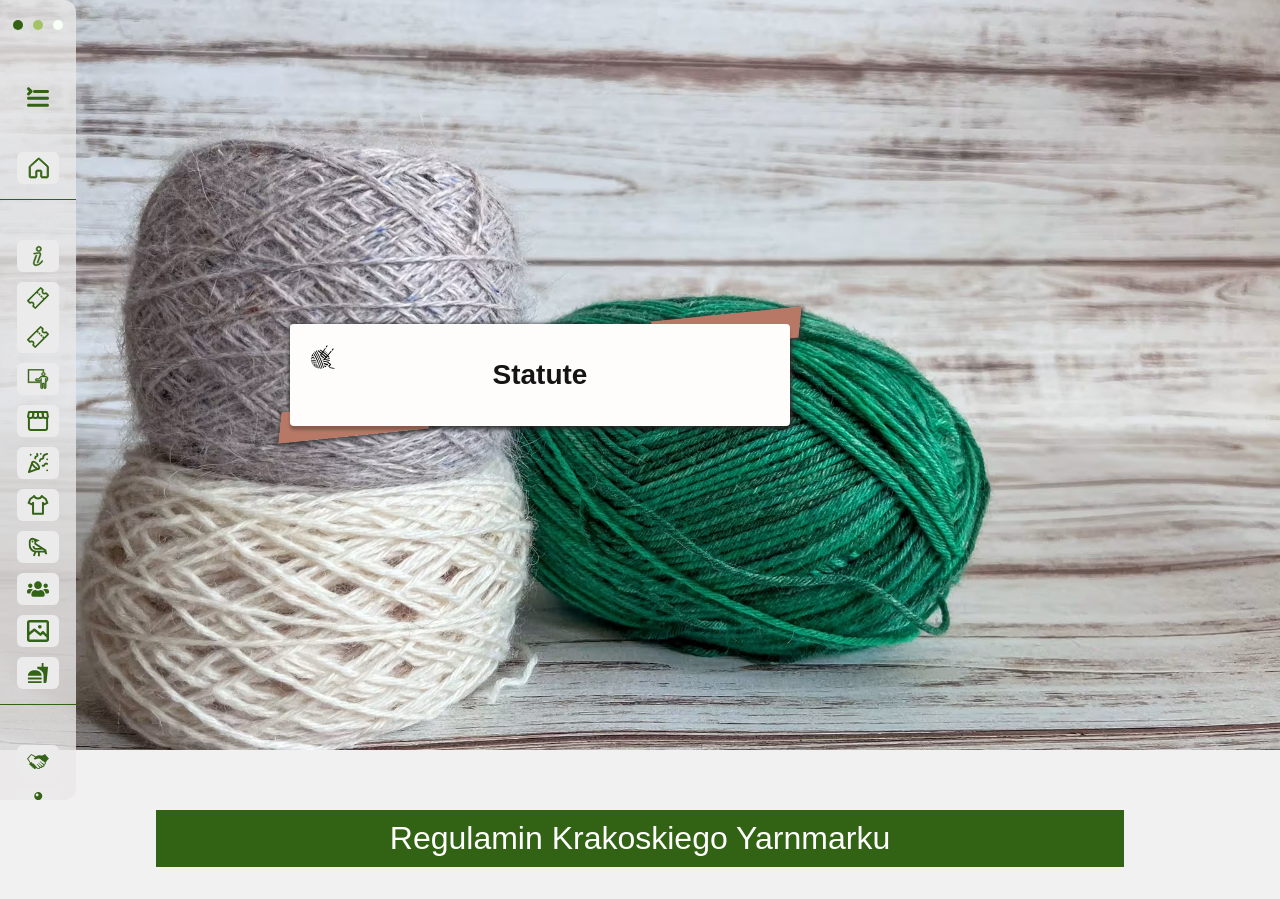
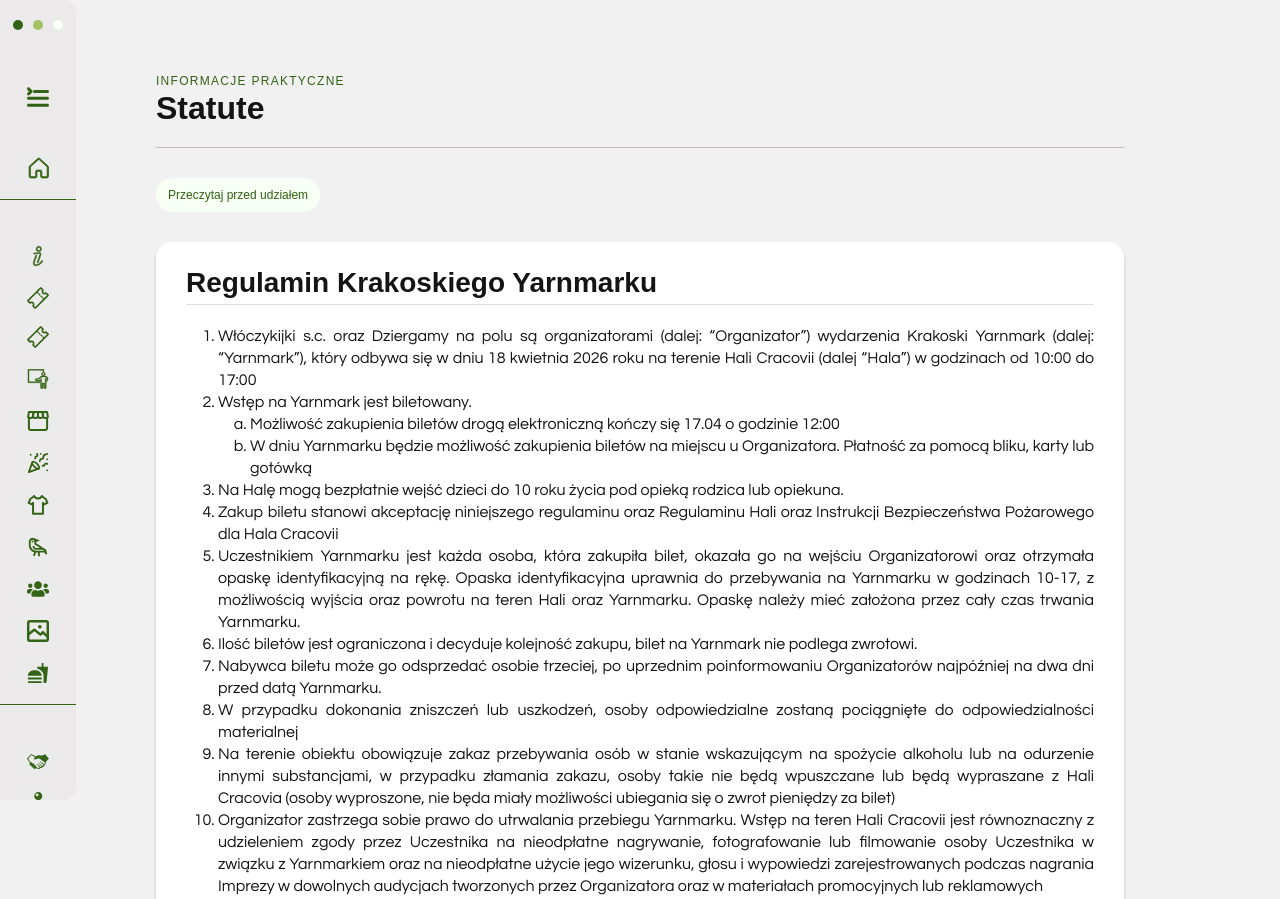
Before and after one commit to malg266526/yarnmark, a React app: page /statutes in a window 1280 px wide. Shown: the top 899 px of the page. Built offline with nearby package versions, Linux system fonts and the light colour scheme; a web font is replaced by a local one.

Commit message:
new technical page deisgn

```diff
--- /dev/null
+++ b/src/components/UtilityPageHeader.tsx
@@ -0,0 +1,52 @@
+import React, { ReactNode } from 'react';
+import styled from 'styled-components';
+import { GrayScale, TextColors } from '../styles/theme';
+import { RedesignSpacings } from '../styles/spacings';
+import { Typography } from './Typography';
+import { ScreenSize } from '../styles/screeen-size';
+
+const HeaderRoot = styled.div`
+  width: 100%;
+  max-width: 1100px;
+  display: flex;
+  flex-direction: column;
+  gap: ${RedesignSpacings.xxs};
+  padding: ${RedesignSpacings.xs} 0 ${RedesignSpacings.sm};
+  border-bottom: 1px solid ${GrayScale[300]};
+
+  @media (max-width: ${ScreenSize.phone}) {
+    padding: ${RedesignSpacings.xxs} 0 ${RedesignSpacings.sm};
+  }
+`;
+
+const Kicker = styled.div`
+  color: ${TextColors.secondary};
+  text-transform: uppercase;
+  letter-spacing: 0.08em;
+`;
+
+const Description = styled(Typography)`
+  max-width: 720px;
+`;
+
+interface UtilityPageHeaderProps {
+  title: ReactNode;
+  description?: ReactNode;
+  kicker?: ReactNode;
+}
+
+export const UtilityPageHeader = ({ title, description, kicker }: UtilityPageHeaderProps) => (
+  <HeaderRoot>
+    {kicker ? (
+      <Kicker>
+        <Typography size="xs">{kicker}</Typography>
+      </Kicker>
+    ) : null}
+
+    <Typography size="xxl" weight="bold" as="h1">
+      {title}
+    </Typography>
+
+    {description ? <Description size="md">{description}</Description> : null}
+  </HeaderRoot>
+);
--- a/src/pages/StatutesPage.tsx
+++ b/src/pages/StatutesPage.tsx
@@ -1,27 +1,57 @@
 import React from 'react';
 import styled from 'styled-components';
-import { SlantedCornersBox } from '../components/SlantedCornersBox';
-import { BackgroundColors } from '../styles/theme';
+import { BackgroundColors, Colors, TextColors } from '../styles/theme';
 import { Header } from './menu/Header';
-import { CenteredSection } from '../components/CenteredSection';
-import { BandTitle } from '../components/bands/BandTitle';
 import { PageContent } from '../components/PageContent';
-import { WoolPicture } from '../components/WoolPicture';
 import { Band } from '../components/bands/Band';
-import { ScreenSize } from '../styles/screeen-size';
 import { useTypedTranslation } from '../translations/useTypedTranslation';
 import { usePhone } from '../hooks/usePhone';
-import { PlainInfo, Separator } from './for-vendors/ForVendorsPage.styled';
+import { PlainInfo } from './for-vendors/ForVendorsPage.styled';
+import { UtilityPageHeader } from '../components/UtilityPageHeader';
+import { Typography } from '../components/Typography';
+import { RedesignSpacings } from '../styles/spacings';
+import { Radius as CardRadius, DropShadow as CardShadow } from '../styles/cards';
 
-const InvitationBoxWrapper = styled.div`
-  padding-left: 240px;
+const StatutesStack = styled.div`
+  width: 100%;
+  max-width: 1100px;
+  display: flex;
+  flex-direction: column;
+  gap: ${RedesignSpacings.md};
+`;
 
-  @media (max-width: ${ScreenSize.phone}) {
-    padding: 0;
-  }
+const IntroRow = styled.div`
+  display: flex;
+  flex-wrap: wrap;
+  gap: ${RedesignSpacings.xs};
+`;
+
+const IntroBadge = styled.div`
+  padding: 6px 12px;
+  border-radius: ${CardRadius.xxl};
+  background: ${BackgroundColors.green.light};
+  color: ${TextColors.secondary};
+`;
+
+const SectionCard = styled.section`
+  display: flex;
+  flex-direction: column;
+  gap: ${RedesignSpacings.sm};
+  padding: ${RedesignSpacings.md};
+  background: ${Colors.white};
+  border-radius: ${CardRadius.xl};
+  box-shadow: ${CardShadow.card};
+`;
+
+const SectionHeading = styled.div`
+  padding-bottom: ${RedesignSpacings.xs};
+  border-bottom: 1px solid rgba(50, 98, 19, 0.18);
 `;
 
 const StatueContent = styled(PlainInfo)`
+  min-height: auto;
+  max-width: none;
+
   ol {
     line-height: 22px;
   }
@@ -35,25 +65,29 @@
     <PageContent variant="wide" padding="none">
       <Header />
 
-      <Band.Wallpaper id="infoForVendorsIntro" picture={<WoolPicture />} size="lg" justify="flex-start">
-        <InvitationBoxWrapper>
-          <SlantedCornersBox overflowSize="10px" width="500px" padding="lg">
-            <CenteredSection>
-              <BandTitle>{t('menu.statutes')}</BandTitle>
-            </CenteredSection>
-          </SlantedCornersBox>
-        </InvitationBoxWrapper>
-      </Band.Wallpaper>
-
       <Band.NarrowColumn
-        id="yarnmark_statue"
+        id="statutes_header"
         gap="lg"
         size="xs"
         color={BackgroundColors.navigationBand}
         stretchOnMobile
         padding={isPhone ? 'sm' : 'xxl'}
       >
-        <Band.BeamTitle>Regulamin Krakoskiego Yarnmarku</Band.BeamTitle>
+        <StatutesStack>
+          <UtilityPageHeader kicker="Informacje praktyczne" title={t('menu.statutes')} />
+
+          <IntroRow>
+            <IntroBadge>
+              <Typography size="xs">Przeczytaj przed udziałem</Typography>
+            </IntroBadge>
+          </IntroRow>
+
+          <SectionCard>
+            <SectionHeading>
+              <Typography size="xl" weight="bold">
+                Regulamin Krakoskiego Yarnmarku
+              </Typography>
+            </SectionHeading>
 
             <StatueContent>
               <ol>
@@ -78,19 +112,21 @@
                 </li>
                 <li>Na Halę mogą bezpłatnie wejść dzieci do 10 roku życia pod opieką rodzica lub opiekuna.</li>
                 <li>
-              Zakup biletu stanowi akceptację niniejszego regulaminu oraz Regulaminu Hali oraz Instrukcji Bezpieczeństwa
-              Pożarowego dla Hala Cracovii
+                  Zakup biletu stanowi akceptację niniejszego regulaminu oraz Regulaminu Hali oraz Instrukcji
+                  Bezpieczeństwa Pożarowego dla Hala Cracovii
                 </li>
                 <li>
-              Uczestnikiem Yarnmarku jest każda osoba, która zakupiła bilet, okazała go na wejściu Organizatorowi oraz
-              otrzymała opaskę identyfikacyjną na rękę. Opaska identyfikacyjna uprawnia do przebywania na Yarnmarku w
-              godzinach 10-17, z możliwością wyjścia oraz powrotu na teren Hali oraz Yarnmarku. Opaskę należy mieć
-              założona przez cały czas trwania Yarnmarku.
+                  Uczestnikiem Yarnmarku jest każda osoba, która zakupiła bilet, okazała go na wejściu Organizatorowi
+                  oraz otrzymała opaskę identyfikacyjną na rękę. Opaska identyfikacyjna uprawnia do przebywania na
+                  Yarnmarku w godzinach 10-17, z możliwością wyjścia oraz powrotu na teren Hali oraz Yarnmarku. Opaskę
+                  należy mieć założona przez cały czas trwania Yarnmarku.
                 </li>
-            <li>Ilość biletów jest ograniczona i decyduje kolejność zakupu, bilet na Yarnmark nie podlega zwrotowi.</li>
                 <li>
-              Nabywca biletu może go odsprzedać osobie trzeciej, po uprzednim poinformowaniu Organizatorów najpóźniej na
-              dwa dni przed datą Yarnmarku.
+                  Ilość biletów jest ograniczona i decyduje kolejność zakupu, bilet na Yarnmark nie podlega zwrotowi.
+                </li>
+                <li>
+                  Nabywca biletu może go odsprzedać osobie trzeciej, po uprzednim poinformowaniu Organizatorów
+                  najpóźniej na dwa dni przed datą Yarnmarku.
                 </li>
                 <li>
                   W przypadku dokonania zniszczeń lub uszkodzeń, osoby odpowiedzialne zostaną pociągnięte do
@@ -99,15 +135,15 @@
                 <li>
                   Na terenie obiektu obowiązuje zakaz przebywania osób w stanie wskazującym na spożycie alkoholu lub na
                   odurzenie innymi substancjami, w przypadku złamania zakazu, osoby takie nie będą wpuszczane lub będą
-              wypraszane z Hali Cracovia (osoby wyproszone, nie będa miały możliwości ubiegania się o zwrot pieniędzy za
-              bilet)
+                  wypraszane z Hali Cracovia (osoby wyproszone, nie będa miały możliwości ubiegania się o zwrot
+                  pieniędzy za bilet)
                 </li>
                 <li>
                   Organizator zastrzega sobie prawo do utrwalania przebiegu Yarnmarku. Wstęp na teren Hali Cracovii jest
-              równoznaczny z udzieleniem zgody przez Uczestnika na nieodpłatne nagrywanie, fotografowanie lub filmowanie
-              osoby Uczestnika w związku z Yarnmarkiem oraz na nieodpłatne użycie jego wizerunku, głosu i wypowiedzi
-              zarejestrowanych podczas nagrania Imprezy w dowolnych audycjach tworzonych przez Organizatora oraz w
-              materiałach promocyjnych lub reklamowych
+                  równoznaczny z udzieleniem zgody przez Uczestnika na nieodpłatne nagrywanie, fotografowanie lub
+                  filmowanie osoby Uczestnika w związku z Yarnmarkiem oraz na nieodpłatne użycie jego wizerunku, głosu i
+                  wypowiedzi zarejestrowanych podczas nagrania Imprezy w dowolnych audycjach tworzonych przez
+                  Organizatora oraz w materiałach promocyjnych lub reklamowych
                 </li>
                 <li>
                   Zabrania się:
@@ -118,60 +154,61 @@
                     <li>wnoszenia przedmiotów mogących zagrozić życiu lub zdrowiu ludzkiemu</li>
                     <li>rozstawiania stojaków, wieszaków, reklam itp. bez wcześniejszej zgody Organizatorów</li>
                     <li>wejścia i przebywania w strefach Hali Cracovii wyłączonych dla uczestników</li>
-                <li>blokowania ciągów komunikacyjnych, dróg dojazdowych dla służb ratunkowych, dróg ewakuacyjnych</li>
+                    <li>
+                      blokowania ciągów komunikacyjnych, dróg dojazdowych dla służb ratunkowych, dróg ewakuacyjnych
+                    </li>
                   </ul>
                 </li>
                 <li>Organizator nie zezwala na wprowadzanie psów na teren Yarnmarku.</li>
                 <li>Sprzedaż prowadzona jest wyłącznie na stoiskach Wystawców.</li>
                 <li>
-              Sprzedawcy oraz Sklepy wystawiają swoje produkty oraz towary na Yarnmarku, prowadzą sprzedaż we własnym
-              zakresie i na własny rachunek. Organizatorzy nie ponoszą odpowiedzialności za produkty oraz towary
-              oferowane przez Wystawców.
+                  Sprzedawcy oraz Sklepy wystawiają swoje produkty oraz towary na Yarnmarku, prowadzą sprzedaż we
+                  własnym zakresie i na własny rachunek. Organizatorzy nie ponoszą odpowiedzialności za produkty oraz
+                  towary oferowane przez Wystawców.
                 </li>
                 <li>
-              Organizatorzy nie ponoszą odpowiedzialności za przedmioty wartościowe pozostawione przez Uczestników bez
-              nadzoru na terenie Hali Cracovia i terenie Yarnmarku.
+                  Organizatorzy nie ponoszą odpowiedzialności za przedmioty wartościowe pozostawione przez Uczestników
+                  bez nadzoru na terenie Hali Cracovia i terenie Yarnmarku.
                 </li>
                 <li>
-              Osoby niepełnoletnie mogą przebywać na Yarnmarku wyłącznie pod opieką rodzica lub dorosłego opiekuna. Za
-              szkody wyrządzone przez osoby niepełnoletnie odpowiadają ich rodzice lub opiekunowie.
+                  Osoby niepełnoletnie mogą przebywać na Yarnmarku wyłącznie pod opieką rodzica lub dorosłego opiekuna.
+                  Za szkody wyrządzone przez osoby niepełnoletnie odpowiadają ich rodzice lub opiekunowie.
                 </li>
                 <li>
-              Uczestnicy Imprezy są zobowiązani do przestrzegania obowiązujących w dniu Imprezy przepisów sanitarno –
-              epidemiologicznych.
+                  Uczestnicy Imprezy są zobowiązani do przestrzegania obowiązujących w dniu Imprezy przepisów
+                  sanitarnych – epidemiologicznych.
                 </li>
                 <li>
-              Organizatorzy zastrzegają sobie prawo do dokonania zmian w przebiegu Yarnmarku w okolicznościach, za które
-              nie ponoszą odpowiedzialności (w szczególności z przyczyn związanych ze stanem zagrożenia epidemicznego),
-              w tym do odwołania Imprezy lub zmiany jej terminu. W przypadku zmiany terminu, bilety zachowują ważność.
+                  Organizatorzy zastrzegają sobie prawo do dokonania zmian w przebiegu Yarnmarku w okolicznościach, za
+                  które nie ponoszą odpowiedzialności (w szczególności z przyczyn związanych ze stanem zagrożenia
+                  epidemicznego), w tym do odwołania Imprezy lub zmiany jej terminu. W przypadku zmiany terminu, bilety
+                  zachowują ważność.
                 </li>
                 <li>
-              Wejście lub wjazd na teren Hali Cracovii jest równoznaczne z wyrażeniem zgody na nagrywanie dla potrzeb
-              Organizatorów lub Cracovii oraz jest równoznaczne z akceptacją monitoringu. Nagrania z monitoringu mogą
-              być podstawą pociągnięcia do prawnej odpowiedzialności osób, które nie stosują się do niniejszego
-              Regulaminu.
+                  Wejście lub wjazd na teren Hali Cracovii jest równoznaczne z wyrażeniem zgody na nagrywanie dla
+                  potrzeb Organizatorów lub Cracovii oraz jest równoznaczne z akceptacją monitoringu. Nagrania z
+                  monitoringu mogą być podstawą pociągnięcia do prawnej odpowiedzialności osób, które nie stosują się do
+                  niniejszego Regulaminu.
                 </li>
               </ol>
             </StatueContent>
-      </Band.NarrowColumn>
+          </SectionCard>
 
-      <Separator />
-
-      <Band.NarrowColumn
-        id="workshops_statue"
-        gap="lg"
-        size="xs"
-        color={BackgroundColors.navigationBand}
-        stretchOnMobile
-        padding={isPhone ? 'sm' : 'xxl'}
-      >
-        <Band.BeamTitle>Regulamin Warsztatów</Band.BeamTitle>
+          <SectionCard>
+            <SectionHeading>
+              <Typography size="xl" weight="bold">
+                Regulamin Warsztatów
+              </Typography>
+            </SectionHeading>
 
             <StatueContent>
               <ol>
-            <li>Warsztaty odbywają się zgodnie z Harmonogramem ustalonym przez Organizatorów Krakoskiego Yarnmarku.</li>
                 <li>
-              Każdy Warsztat jest prowadzony zgodnie z planem ustalonym pomiędzy Prowadzącym Warsztaty a Organizatorami.
+                  Warsztaty odbywają się zgodnie z Harmonogramem ustalonym przez Organizatorów Krakoskiego Yarnmarku.
+                </li>
+                <li>
+                  Każdy Warsztat jest prowadzony zgodnie z planem ustalonym pomiędzy Prowadzącym Warsztaty a
+                  Organizatorami.
                 </li>
                 <li>
                   Ilość miejsc na na każdym Warsztacie jest ograniczona i zależy od rodzaju warsztatów oraz zaleceń
@@ -187,15 +224,18 @@
                   przy opisie warsztatów.
                 </li>
                 <li>
-              Udział w warsztatach jest równoznaczny z wyrażeniem zgody na fotografowanie i filmowanie uczestników oraz
-              ich prac, a także na wykorzystanie ich wizerunku w materiałach promocyjnych prezentowanych w mediach, na
-              stronie internetowej oraz portalach społecznościowych.
+                  Udział w warsztatach jest równoznaczny z wyrażeniem zgody na fotografowanie i filmowanie uczestników
+                  oraz ich prac, a także na wykorzystanie ich wizerunku w materiałach promocyjnych prezentowanych w
+                  mediach, na stronie internetowej oraz portalach społecznościowych.
                 </li>
                 <li>
-              Udział w warsztatach jest równoznaczny z przyjęciem do wiadomości i zaakceptowaniem niniejszego regulaminu
+                  Udział w warsztatach jest równoznaczny z przyjęciem do wiadomości i zaakceptowaniem niniejszego
+                  regulaminu
                 </li>
               </ol>
             </StatueContent>
+          </SectionCard>
+        </StatutesStack>
       </Band.NarrowColumn>
     </PageContent>
   );
--- a/src/pages/VendorsStatute.tsx
+++ b/src/pages/VendorsStatute.tsx
@@ -1,18 +1,16 @@
 import React from 'react';
 import styled from 'styled-components';
-import { SlantedCornersBox } from '../components/SlantedCornersBox';
-import { BackgroundColors, TextColors } from '../styles/theme';
+import { BackgroundColors, Colors, TextColors } from '../styles/theme';
 import { Header } from './menu/Header';
-import { CenteredSection } from '../components/CenteredSection';
-import { BandTitle } from '../components/bands/BandTitle';
 import { PageContent } from '../components/PageContent';
-import { WoolPicture } from '../components/WoolPicture';
 import { Band } from '../components/bands/Band';
-import { ScreenSize } from '../styles/screeen-size';
 import { useTypedTranslation } from '../translations/useTypedTranslation';
 import { usePhone } from '../hooks/usePhone';
-import { PlainInfo, Separator } from './for-vendors/ForVendorsPage.styled';
+import { PlainInfo } from './for-vendors/ForVendorsPage.styled';
+import { UtilityPageHeader } from '../components/UtilityPageHeader';
 import { Typography } from '../components/Typography';
+import { RedesignSpacings } from '../styles/spacings';
+import { Radius as CardRadius, DropShadow as CardShadow } from '../styles/cards';
 import { Trans } from 'react-i18next';
 
 const Link = styled.a`
@@ -20,15 +18,41 @@
   text-decoration: none;
 `;
 
-const InvitationBoxWrapper = styled.div`
-  padding-left: 240px;
-
-  @media (max-width: ${ScreenSize.phone}) {
-    padding: 0;
-  }
+const StatuteStack = styled.div`
+  width: 100%;
+  max-width: 1100px;
+  display: flex;
+  flex-direction: column;
+  gap: ${RedesignSpacings.md};
 `;
 
-const StatueContent = styled(PlainInfo)`
+const IntroBadge = styled.div`
+  width: fit-content;
+  padding: 6px 12px;
+  border-radius: ${CardRadius.xxl};
+  background: ${BackgroundColors.green.light};
+  color: ${TextColors.secondary};
+`;
+
+const SectionCard = styled.section`
+  display: flex;
+  flex-direction: column;
+  gap: ${RedesignSpacings.sm};
+  padding: ${RedesignSpacings.md};
+  background: ${Colors.white};
+  border-radius: ${CardRadius.xl};
+  box-shadow: ${CardShadow.card};
+`;
+
+const SectionHeading = styled.div`
+  padding-bottom: ${RedesignSpacings.xs};
+  border-bottom: 1px solid rgba(50, 98, 19, 0.18);
+`;
+
+const StatuteContent = styled(PlainInfo)`
+  min-height: auto;
+  max-width: none;
+
   ol {
     line-height: 22px;
   }
@@ -36,6 +60,7 @@
 
 const CenteredH2 = styled.h3`
   text-align: center;
+  margin: 0;
 `;
 
 export const VendorStatutePage = () => {
@@ -46,31 +71,30 @@
     <PageContent variant="wide" padding="none">
       <Header />
 
-      <Band.Wallpaper id="infoForVendorsIntro" picture={<WoolPicture />} size="lg" justify="flex-start">
-        <InvitationBoxWrapper>
-          <SlantedCornersBox overflowSize="10px" width="500px" padding="lg">
-            <CenteredSection>
-              <BandTitle>{t('menu.statuteForVendors')}</BandTitle>
-            </CenteredSection>
-          </SlantedCornersBox>
-        </InvitationBoxWrapper>
-      </Band.Wallpaper>
-
       <Band.NarrowColumn
-        id="yarnmark_statue"
+        id="vendors_statute_content"
         gap="lg"
         size="xs"
         color={BackgroundColors.navigationBand}
         stretchOnMobile
         padding={isPhone ? 'sm' : 'xxl'}
       >
-        <Typography size="sm" weight="light">
-          {t('vendorsStatue.intro')}
+        <StatuteStack>
+          <UtilityPageHeader kicker="Dla wystawców" title={t('menu.statuteForVendors')} />
+
+          <IntroBadge>
+            <Typography size="xs">Czytaj przed wysłaniem formularza</Typography>
+          </IntroBadge>
+
+          <SectionCard>
+            <SectionHeading>
+              <Typography size="xl" weight="bold">
+                {t('vendorsStatue.title')}
               </Typography>
+            </SectionHeading>
 
-        <Band.BeamTitle>{t('vendorsStatue.title')}</Band.BeamTitle>
-
-        <StatueContent>
+            <StatuteContent>
+              <Typography size="md">{t('vendorsStatue.intro')}</Typography>
               <p>{t('vendorsStatue.explanationIntro')}</p>
               <ol>
                 <li>
@@ -138,10 +162,10 @@
                   <Trans i18nKey="vendorsStatue.condition10" />
                 </li>
               </ol>
-        </StatueContent>
+            </StatuteContent>
+          </SectionCard>
+        </StatuteStack>
       </Band.NarrowColumn>
-
-      <Separator />
     </PageContent>
   );
 };
--- a/src/pages/vendors-form/VendorsFormPage.styled.tsx
+++ b/src/pages/vendors-form/VendorsFormPage.styled.tsx
@@ -6,17 +6,9 @@
 import { RedesignSpacings } from '../../styles/spacings';
 import { BackgroundColors, GrayScale, TextColors } from '../../styles/theme';
 
-export const InvitationBoxWrapper = styled.div`
-  padding-left: 240px;
-
-  @media (max-width: ${ScreenSize.phone}) {
-    padding: 0;
-  }
-`;
-
 export const FormCard = styled.div`
   width: 100%;
-  max-width: 720px;
+  max-width: 1100px;
   display: flex;
   flex-direction: column;
   gap: ${RedesignSpacings.md};
```
Also changed, not shown: src/pages/VendorsFormPage.tsx (+3 -36 lines). Lines whose indentation alone changed are shown as unchanged.
